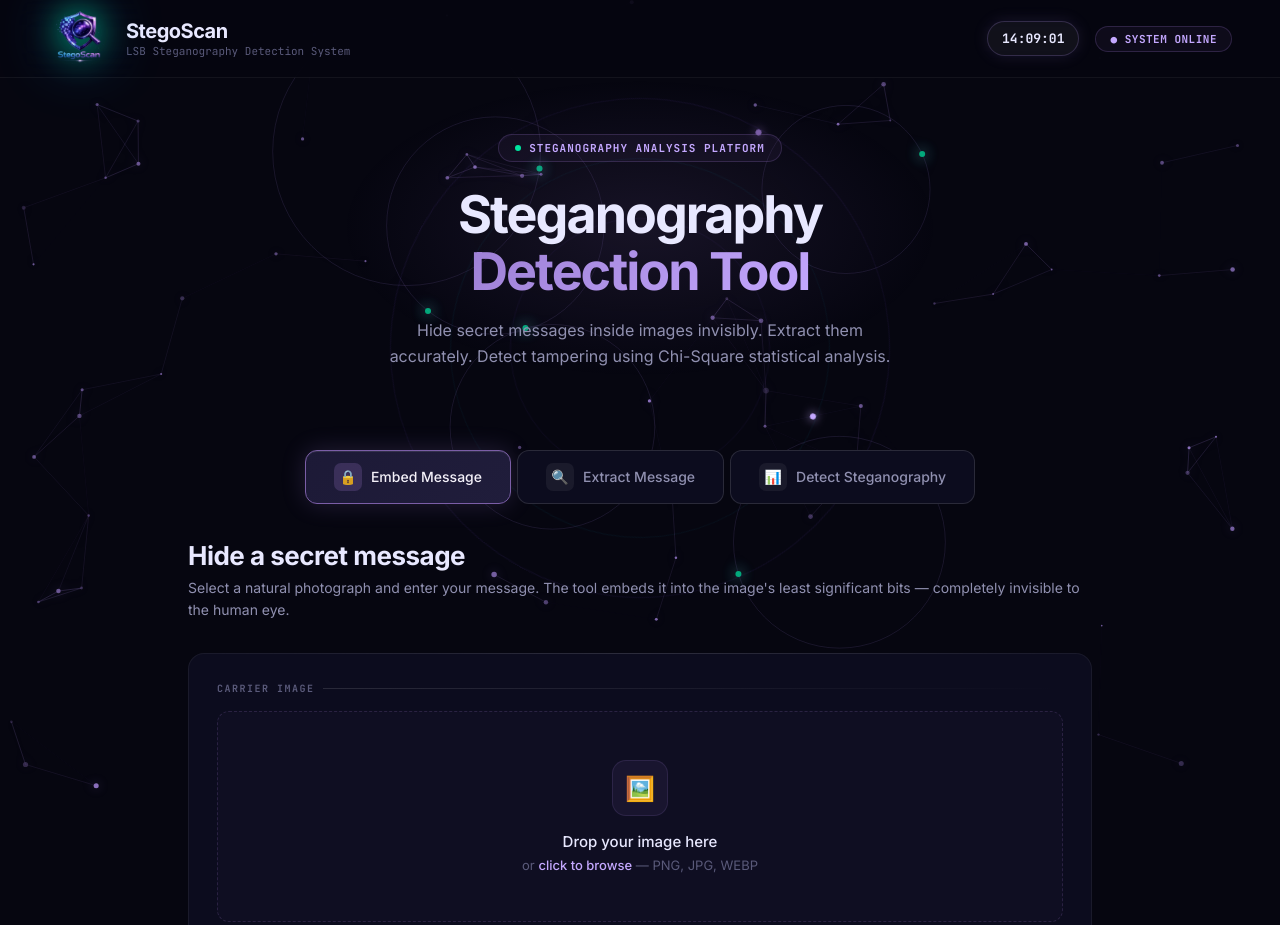
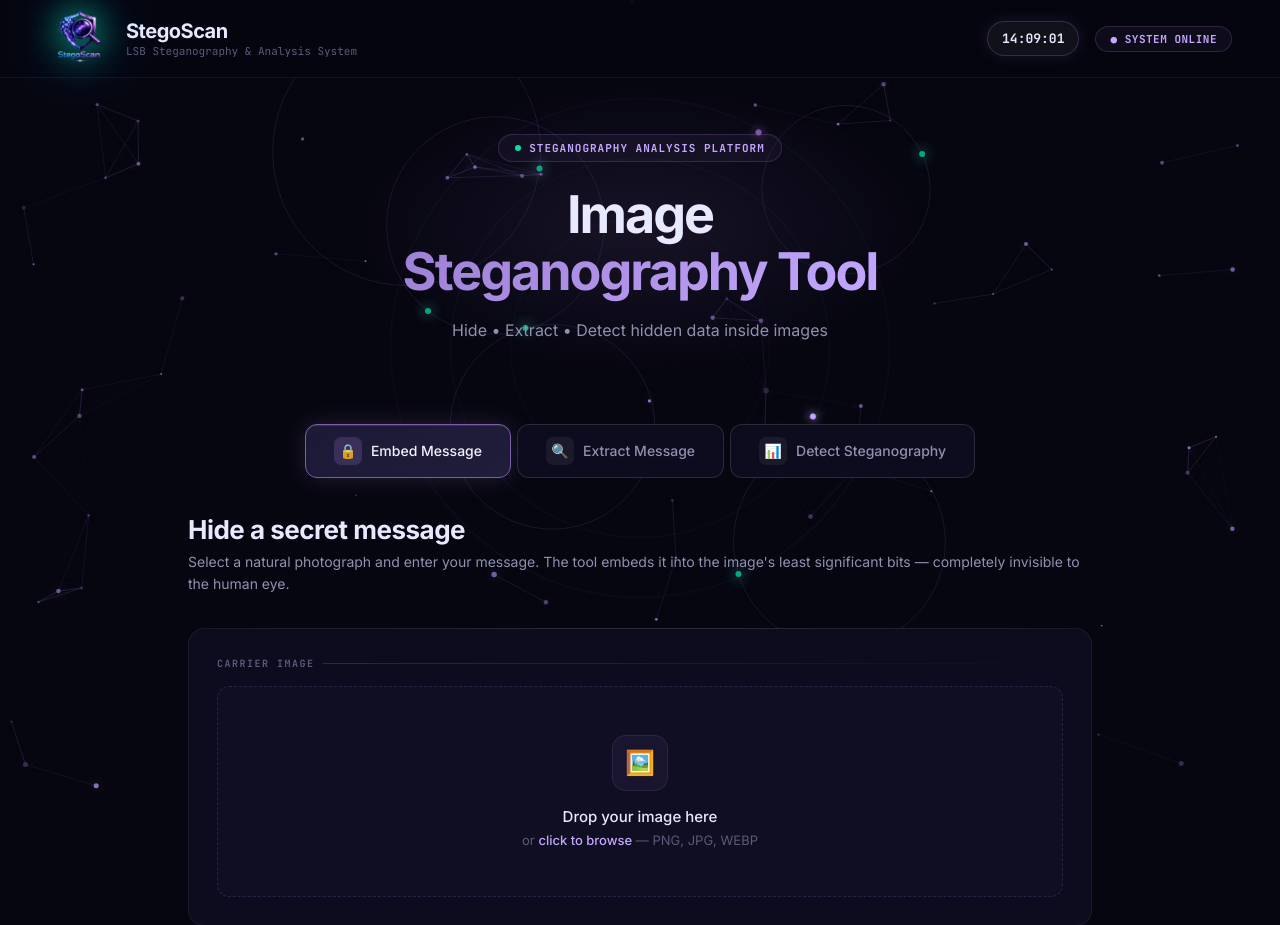
Before and after one commit to Prabhat-d/StegoScan, a Flask app: page / in a window 1280 px wide. Shown: the top 925 px of the page. Run offline with Flask 3, Linux system fonts and the light colour scheme; some libraries are stand-ins or nearby versions.

Commit message:
Update project branding and titles

```diff
--- a/templates/index.html
+++ b/templates/index.html
@@ -55,7 +55,7 @@ class="nav-logo"
             <div class="brand-name">
     StegoScan
 </div>
-            <div class="brand-tag">LSB Steganography Detection System</div>
+            <div class="brand-tag">LSB Steganography & Analysis System</div>
           </div>
         </div>
        <div class="header-actions">
@@ -83,11 +83,10 @@ class="nav-logo"
             Steganography Analysis Platform
           </div>
           <h1 class="hero-title">
-            Steganography<br /><span>Detection Tool</span>
+            Image<br /><span>Steganography Tool</span>
           </h1>
           <p class="hero-sub">
-            Hide secret messages inside images invisibly. Extract them
-            accurately. Detect tampering using Chi-Square statistical analysis.
+            Hide • Extract • Detect hidden data inside images
           </p>
         </div>
 
```
Also changed, not shown: README.md.
